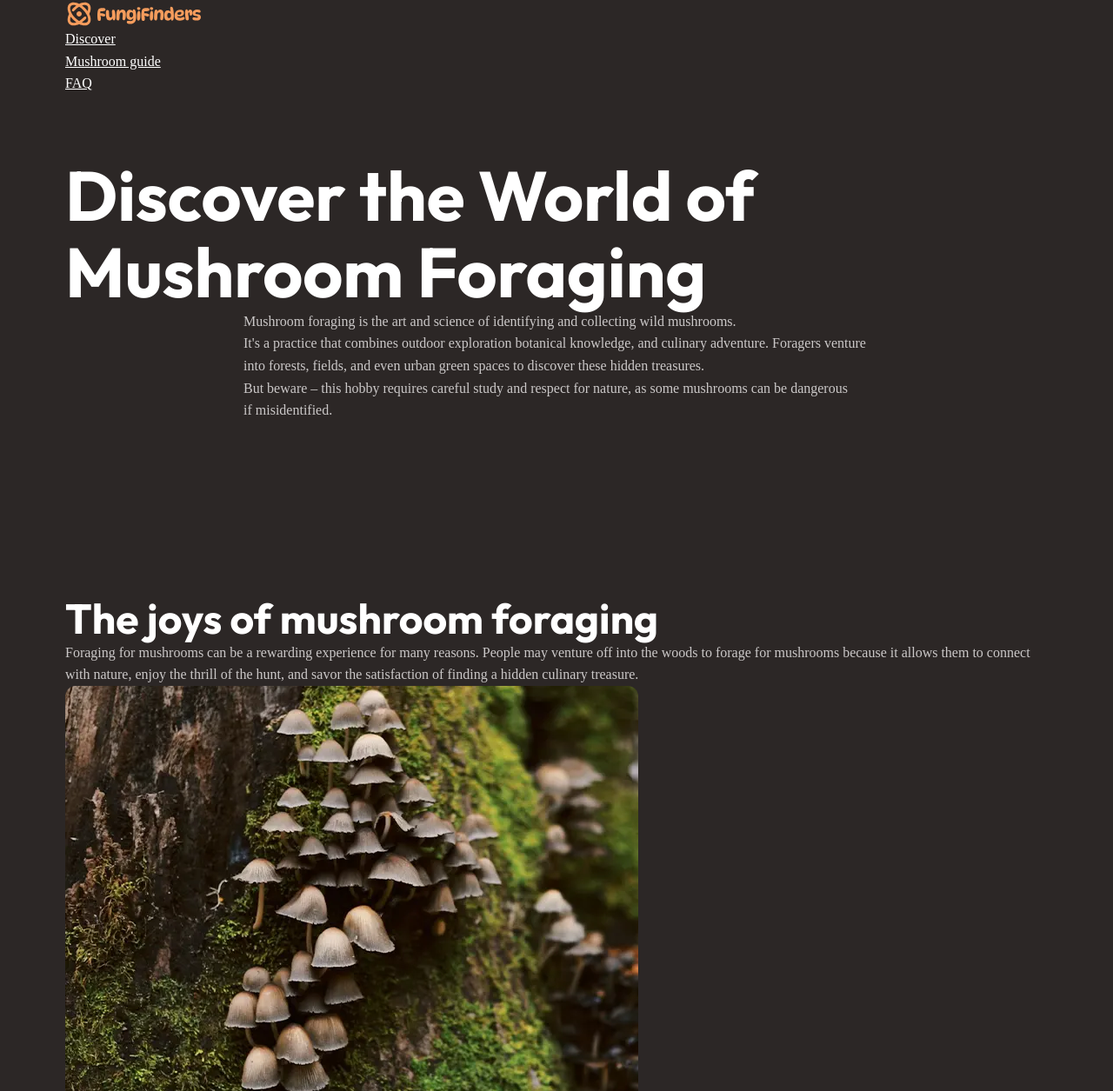
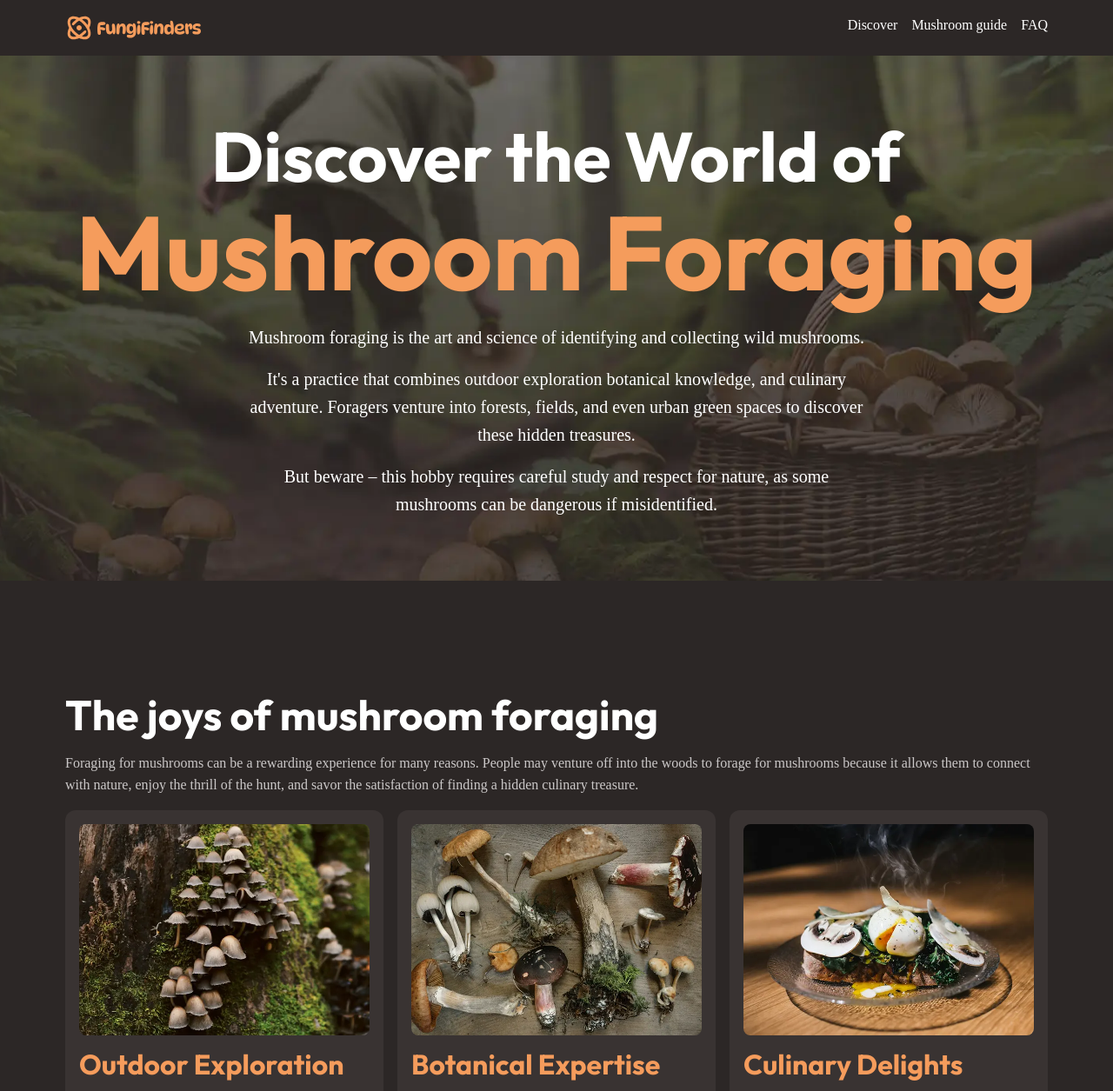
Before and after one commit to LucaGiona/website-from-scratch-course, a plain HTML site: page index.html in a window 1280 px wide. Shown: the top 1255 px of the page at 87% size. Drawn offline with Linux system fonts and the light colour scheme.

Commit message:
creating flow

```diff
--- a/index.html
+++ b/index.html
@@ -16,9 +16,9 @@
 <body>
     <header class="site-header">
         <div class="wrapper" data-width="wide">
-            <a href="/">
+            <div class="site-header__inner">
                 <img class="logo" src="/fungi-finders-assets-and-designs-final/assets/fungi-finders.svg" />
-            </a>
+
 
                 <nav class="primary-navigation">
                     <ul role="list">
@@ -28,16 +28,18 @@
                     </ul>
                 </nav>
             </div>
+        </div>
     </header>
     <main>
-        <section class="hero section" data-padding="compact">
+        <section class="hero section flow" data-padding="compact">
             <div class="wrapper">
-                <h1>
+                <h1 class="hero__title">
                     Discover the World of
                     <span>Mushroom Foraging</span>
                 </h1>
             </div>
                 <div class="wrapper" data-width="narrow">
+                    <div class="flow">
                         <p>
                             Mushroom foraging is the art and science of identifying and
                             collecting wild mushrooms.
@@ -53,10 +55,11 @@
                             nature, as some mushrooms can be dangerous if misidentified.
                         </p>
                     </div>
+                </div>
         </section>
 
         <section class="section">
-            <div class="wrapper">
+            <div class="wrapper flow">
                 <h2 class="section-title">The joys of mushroom foraging</h2>
                 <p>
                     Foraging for mushrooms can be a rewarding experience for many
@@ -71,7 +74,7 @@
                     <div class="card">
                         <img src="/fungi-finders-assets-and-designs-final/assets/outdoor-exploration.webp"
                             alt="Tighly grouped brown mushrooms growing up the side of a mossy tree trunk" />
-                        <h3>Outdoor Exploration</h3>
+                        <h3 class="card__title">Outdoor Exploration</h3>
                         <p>
                             Mushroom foraging takes you off the beaten path and into the
                             heart of nature. Learn to read the landscape, identifying prime
@@ -83,7 +86,7 @@
 
                     <div class="card">
                         <img src="/fungi-finders-assets-and-designs-final/assets/botanical-expertise.webp" alt="Various harvested wild mushrooms on a table" />
-                        <h3>Botanical Expertise</h3>
+                        <h3 class="card__title">Botanical Expertise</h3>
                         <p>
                             Dive into the intricate world of fungal biology. Discover the
                             unique structures of mushrooms, from caps to gills to spores.
@@ -97,7 +100,7 @@
                     <div class="card">
                         <img src="/fungi-finders-assets-and-designs-final/assets/culinary-delight.webp"
                             alt="A freshly cooked plate of food, still steaming, with several mushroom slices on it" />
-                        <h3>Culinary Delights</h3>
+                        <h3 class="card__title">Culinary Delights</h3>
                         <p>
                             Transform your foraged finds into delectable dishes. Many edible
                             mushrooms offer unique flavors and textures that can elevate
@@ -111,8 +114,8 @@
             </div>
         </section>
 
-        <section class="background-accent-main section" data-padding="compact">
-            <div class="wrapper" data-width="narrow">
+        <section class="background-accent-main section text-center" data-padding="compact">
+            <div class="wrapper flow font-size-lg text-high-contrast" data-width="narrow">
                 <h2 class="section-title">Start your <span class="text-brand">Foraging Adventure!</span></h2>
                 <p>
                     Whether you're seeking a deeper connection with nature, a new
@@ -124,13 +127,13 @@
 
         <section class="section background-extra-dark">
             <div class="wrapper" data-width="wide">
-                <div class="equal-columns">
+                <div class="equal-columns" data-gap="large" data-alignment="centered">
                     <!-- two columns -->
                     <div>
                         <img src="/fungi-finders-assets-and-designs-final/assets/get-to-know.webp"
                             alt="A man on his hands and knees carefully digging a mushroom out of the forest floor" />
                     </div>
-                    <div>
+                    <div class="flow font-size-lg">
                         <h2 class="section-title">Get to know your mushrooms</h2>
                         <p>
                             Successful and safe mushroom foraging begins with a deep
@@ -153,7 +156,7 @@
 
         <section class="section">
             <div class="wrapper">
-                <div class="equal-columns">
+                <div class="equal-columns flow font-size-lg" data-gap="large" data-alignment="centered">
                     <!-- two columns -->
                     <div>
                         <h2 class="section-title">Connect with Nature</h2>
@@ -174,7 +177,7 @@
     </main>
 
     <footer class="site-footer">
-        <p>Happy Foraging!</p>
+        <p class="site-footer__title">Happy Foraging!</p>
         <a href="mailto:contact@fungifinders.com">contact@fungifinders.com</a>
     </footer>
 </body>
--- a/style.css
+++ b/style.css
@@ -188,6 +188,33 @@ img {
     }
 
 @layer layout{
+
+    .flow > * + * {
+        margin-top: var(--flow-spacer, 1rem);
+    }
+
+    .grid-flow {
+        display: grid;
+        gap: var(--grid-flow-gap, 1rem)
+    }
+
+    .equal-columns{
+        display: grid;
+        gap: var(--equal-columns-gap, 1rem);
+        align-items: var(--equal-columns-vertical-alignment, stretch);
+
+        @media (width > 760px) {
+            grid-auto-flow: column;
+            grid-auto-columns: 1fr;
+        }
+
+    &[data-gap="large"]{
+            --equal-columns-gap: 2rem;
+        }
+    &[data-alignment="centered"]{
+        --equal-columns-vertical-alignmen: center;
+    }
+    }
    .section{
     padding-block: 3.75rem;
 
@@ -220,6 +247,108 @@ img {
     }
 }
 
+
+@layer components {
+    .hero {
+        text-align: center;
+        font-size: var(--font-size-md);
+        color: var(--text-high-contrast);
+        background-image: url(/fungi-finders-assets-and-designs-final/assets/hero.webp);
+        background-size: cover;
+        background-position: center;
+    }
+
+    .hero__title{
+        font-size: var(--font-size-heading-lg);
+
+        span {
+            font-size: var(--font-size-heading-xl);
+            color: var(--text-brand);
+            display: block;
+        }
+    }
+
+    .card {
+        display: grid;
+        gap: var(--card-gap, 1rem);
+        padding: 1rem;
+        background-color: var(--background-light);
+        border-radius: var(--border-radius-3);
+
+
+        img {
+            border-radius: var(--border-radius-2);
+        }
+    }
+    .card__title {
+        font-size: var(--card-title-fz, var(--font-size-heading-sm));
+        color: var(--card-title-color, var(--text-brand))
+    }
+    .site-header{
+        padding-block: 1rem;
+    }
+    .site-header__inner {
+        display: flex;
+        justify-content: space-between;
+        flex-wrap: wrap;
+        gap: .5rem 1rem;
+    }
+    .primary-navigation {
+        ul {
+            display: flex;
+            gap: .5rem 1rem;
+            flex-wrap: wrap;
+            list-style: none;
+        }
+        a{
+            text-decoration:none;
+        }
+    }
+    .site-footer {
+        text-align: center;
+        background-color: var(--background-dark);
+        border: pink solid 2px;
+
+        padding-block: 2rem;
+        display: grid;
+        gap: 2rem;
+
+        a {
+            color: var(--text-main);
+        }
+        a:hover,
+        a:focus-visible {
+            color: var(--text-brand-light);
+        }
+    }
+
+    .site-footer__title{
+        font-size: var(--font-size-lg);
+        font-family: var(--ff-heading);
+        font-weight: 700;
+    }
+    .button {
+        display: inline-flex;
+        padding: .5rem 1rem;
+        margin-top: 1rem;
+        background-color: var(--background-accent-main);
+        font-family: var(--ff-heading);
+        font-weight: 700;
+        font-size: var(--font-size-md);
+
+        text-decoration: none;
+        cursor: pointer;
+
+        border-radius: var(--border-radius-2);
+    }
+
+    .button:hover,
+    .button:focus-visible{
+
+        color: var(--text-high-contrast);
+        background-color: var(--background-accent-light);
+    }
+}
  /* making links more accessible
  for screenreaders*/
 
```
Lines whose indentation alone changed are shown as unchanged.
